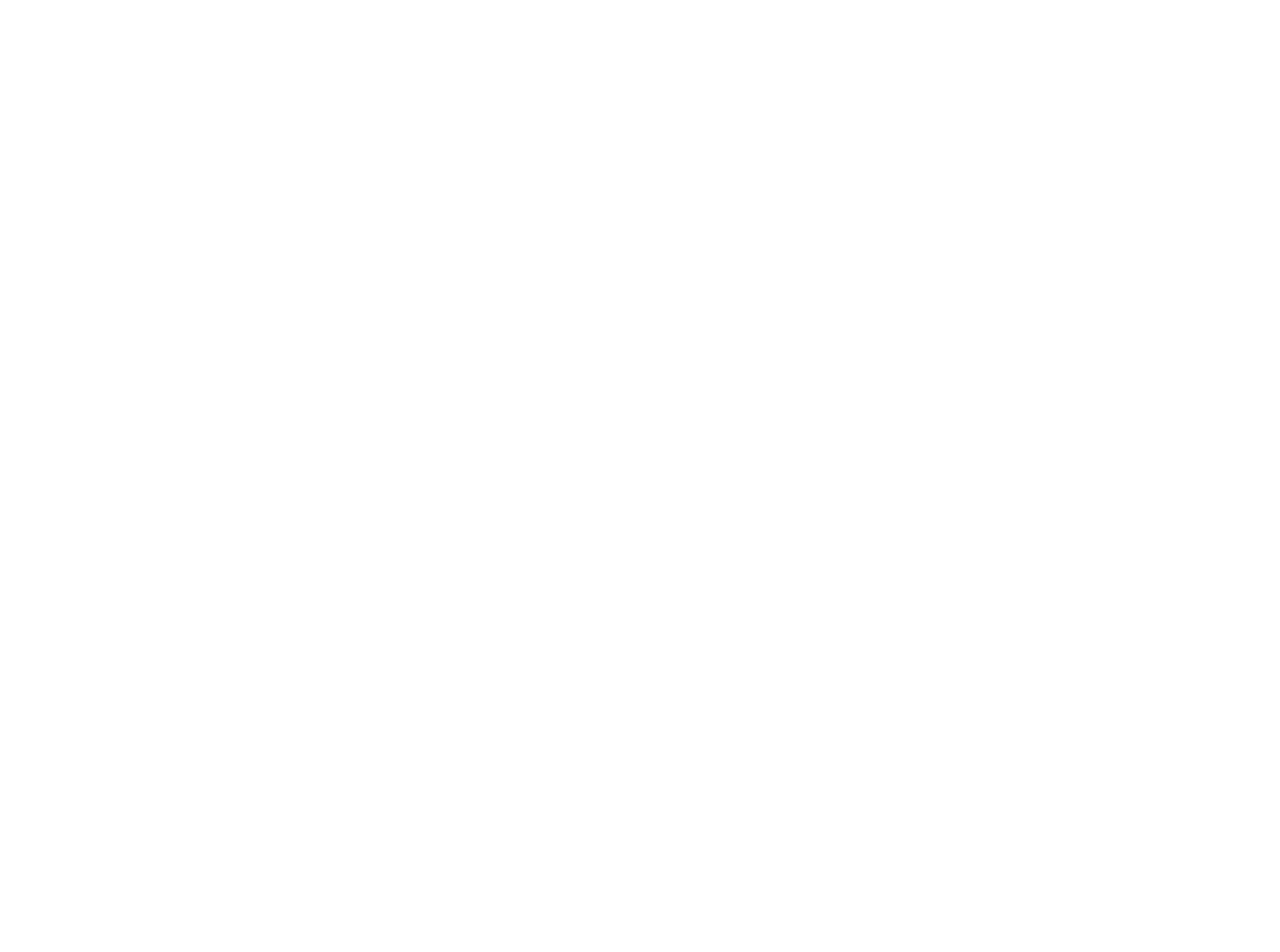
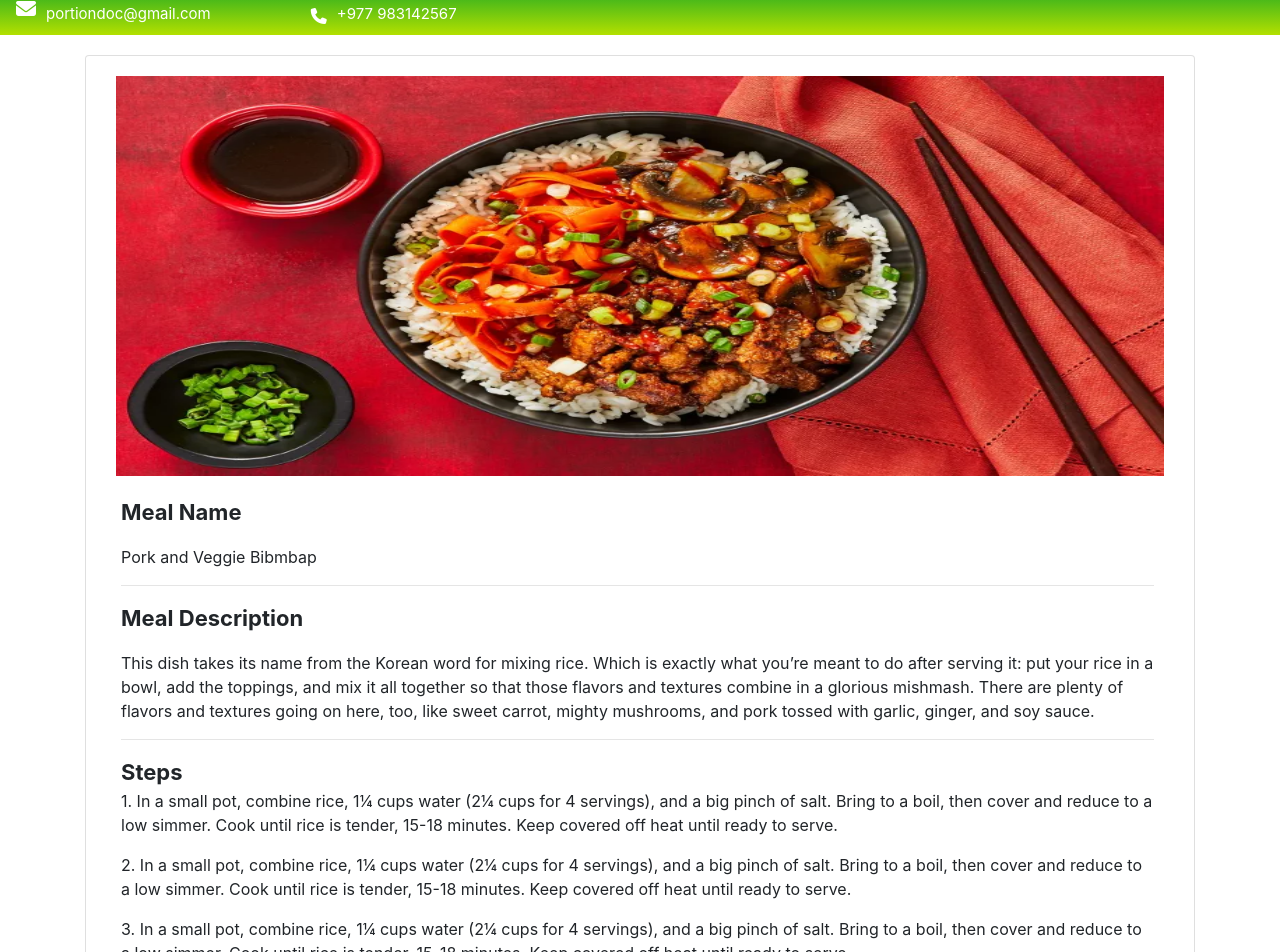
Before and after one commit to susiiiyana905/PortionDoc, a React (Create React App) app: page /userRecipeDetail in a window 1280 px wide. Before the commit this address had no page. Shown: the top 952 px of the page. Before the commit the page ends 800 px from the top, so only its background shows below. Built offline with nearby package versions, Linux system fonts and the light colour scheme.

Commit message:
View User Recipe

```diff
--- /dev/null
+++ b/src/Components/admin/userRecipeDetail.js
@@ -0,0 +1,86 @@
+const UserRecipeDetail =()=>{
+    return(
+        <>
+        <nav
+        className="navbar navbar-expand-lg mainNav"
+        style={{ height: "35px" }}
+      >
+        <i
+          class="fas fa-solid fa-envelope fa-lg"
+          style={{ height: "40px", color: "white", marginTop: "20px" }}
+        ></i>
+        <p className="i-1" style={{ marginLeft: "10px", marginTop: "10px" }}>
+          portiondoc@gmail.com
+        </p>
+        <i
+          class="fas fa-solid fa-phone"
+          style={{
+            height: "40px",
+            marginLeft: "100px",
+            color: "white",
+            marginTop: "20px",
+          }}
+        ></i>
+        <p className="i-1" style={{ marginLeft: "10px", marginTop: "10px" }}>
+          +977 983142567
+        </p>
+      </nav>
+        <div className="container" style={{marginTop:"20px"}}>
+            <div className="card">
+            <img src="images/bibim.jpg" style={{height:"400px", marginLeft:"30px", marginRight:"30px", marginTop:"20px"}}></img>
+
+                <div className="card-body" style={{marginLeft:"15px", marginRight:"20px"}}>
+
+                <div>
+               <p style={{fontSize:"22px", fontWeight:"bold"}}>Meal Name </p>
+               <p>Pork and Veggie Bibmbap</p>
+               </div>
+               <hr />
+
+               <div>
+               <p style={{fontSize:"22px", fontWeight:"bold"}}>Meal Description</p>
+               <p>This dish takes its name from the Korean word for mixing rice. Which is exactly what you’re meant to do after serving it:
+                                  put your rice in a bowl, add the toppings, and mix it all together so that those flavors and textures combine in a glorious mishmash.
+                                  There are plenty of flavors and textures going on here, too, like sweet carrot, mighty mushrooms, and pork tossed with garlic, ginger,
+                                  and soy sauce.</p>
+               </div>
+               <hr />
+
+                <div style={{fontSize:"22px", fontWeight:"bold"}}>Steps</div>
+                <p>
+                  1. In a small pot, combine rice, 1¼ cups water (2¼ cups for 4
+                  servings), and a big pinch of salt. Bring to a boil, then
+                  cover and reduce to a low simmer. Cook until rice is tender,
+                  15-18 minutes. Keep covered off heat until ready to serve.
+                </p>
+
+                <p>
+                  2. In a small pot, combine rice, 1¼ cups water (2¼ cups for 4
+                  servings), and a big pinch of salt. Bring to a boil, then
+                  cover and reduce to a low simmer. Cook until rice is tender,
+                  15-18 minutes. Keep covered off heat until ready to serve.
+                </p>
+
+                <p>
+                  3. In a small pot, combine rice, 1¼ cups water (2¼ cups for 4
+                  servings), and a big pinch of salt. Bring to a boil, then
+                  cover and reduce to a low simmer. Cook until rice is tender,
+                  15-18 minutes. Keep covered off heat until ready to serve.
+                </p>
+
+                <p>
+                  4. In a small pot, combine rice, 1¼ cups water (2¼ cups for 4
+                  servings), and a big pinch of salt. Bring to a boil, then
+                  cover and reduce to a low simmer. Cook until rice is tender,
+                  15-18 minutes. Keep covered off heat until ready to serve.
+                </p>
+
+
+                </div>
+            </div>
+        </div>
+        </>
+    )
+}
+
+export default UserRecipeDetail;
--- /dev/null
+++ b/src/Components/admin/viewUserRecipe.js
@@ -0,0 +1,49 @@
+const ViewUserRecipe =()=>{
+    return(
+        <>
+         <nav className="navbar navbar-expand-lg mainNav" style={{"height":"35px"}}>
+                <i class="fas fa-solid fa-envelope fa-lg" style={{height: "40px", color:"white", marginTop:"20px"}}></i><p className="i-1" style={{marginLeft:"10px",  marginTop:"10px"}}>portiondoc@gmail.com</p>
+                <i class="fas fa-solid fa-phone" style={{height: "40px", marginLeft:"100px", color:"white", marginTop:"20px"}} ></i><p className="i-1" style={{marginLeft:"10px",  marginTop:"10px"}}>+977 983142567</p>
+
+                </nav>
+        <br/>
+
+        <div className="container">
+            <h1 style={{textAlign:"center"}}> Reviews </h1>
+
+                    <div class="card mb-3" style={{"width": "800px","height":"260px", marginLeft:"100px"}}>
+                    <div class="row no-gutters">
+                         <div class="col-md-4">
+                         <img src= "images/delivery.png" className="img rounded-circle" height="200px" style={{marginLeft:"30px"}}/>
+                         {/* <img src={"http://localhost:4001/user/"+singleData.user_id.profile_pic} className="img rounded-circle" height="200px" style={{marginLeft:"30px"}}/><br/> */}
+                         {/* <div><p style={{marginLeft:"35px",fontSize:"20px"}}>{singleData.user_id.firstName} {singleData.user_id.lastName}</p></div> */}
+                         <div><p style={{marginLeft:"35px",fontSize:"20px"}}>Sadikshya Shrestha</p></div>
+                         </div>
+
+                         <div class="col-md-8">
+                             <div className="card" style={{marginTop:"10px", marginRight:"10px", height:"230px"}}>
+                                 <div class="card-body">
+                                     <div>
+                             <h5>Pork Veggie Bbimbap</h5>
+                             </div>
+                             <div>
+                             <p>This dish takes its name from the Korean word for mixing rice. Which is exactly what you’re meant to do after serving it:
+                                  put your rice in a bowl, add the toppings, and mix it all together so that those flavors and textures combine in a glorious mishmash.
+                                  There are plenty of flavors and textures going on here, too, like sweet carrot, mighty mushrooms, and pork tossed with garlic, ginger,
+                                  and soy sauce.</p>
+
+                             </div>
+
+
+                         </div>
+                         </div>
+                         </div>
+                     </div>
+                     </div>
+
+        </div>
+
+        </>
+    )
+}
+export default ViewUserRecipe;
--- a/src/Components/mid.js
+++ b/src/Components/mid.js
@@ -20,8 +20,10 @@ import ListMeals from "./admin/listViewMeal";
 
 import UpdateMeals from "./admin/updateMeals";
 import ViewRecipe from "./User/viewRecipe";
-import Contact from "./User/review";
+
 import Review from "./User/review";
+import ViewUserRecipe from "./admin/viewUserRecipe";
+import UserRecipeDetail from "./admin/userRecipeDetail";
 
 class Mid extends Component {
   render() {
@@ -74,7 +76,10 @@ class Mid extends Component {
           ></Route>
           <Route path="/viewRecipe" element={<ViewRecipe></ViewRecipe>}></Route>
           {/* <Route path="contact" element={<Contact></Contact>}></Route> */}
-          <Route path="review" element={<Review></Review>}></Route>
+          <Route path="/review" element={<Review></Review>}></Route>
+
+          <Route path="/userRecipe" element={<ViewUserRecipe></ViewUserRecipe>}></Route>
+          <Route path="/userRecipeDetail" element={<UserRecipeDetail></UserRecipeDetail>}></Route>
         </Routes>
       </div>
     );
```
